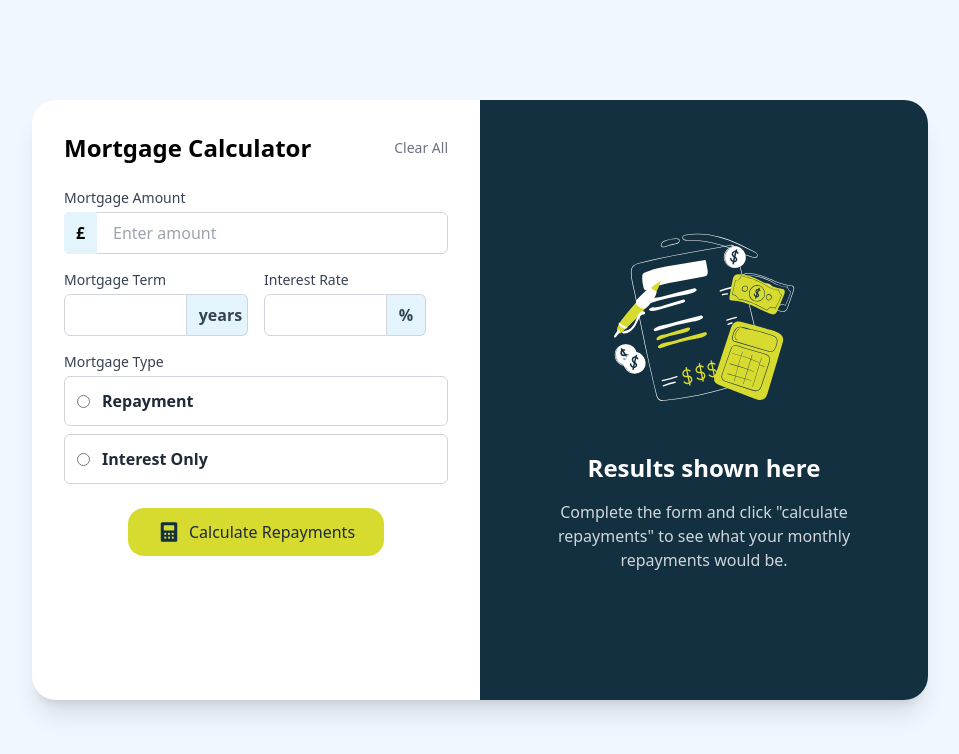
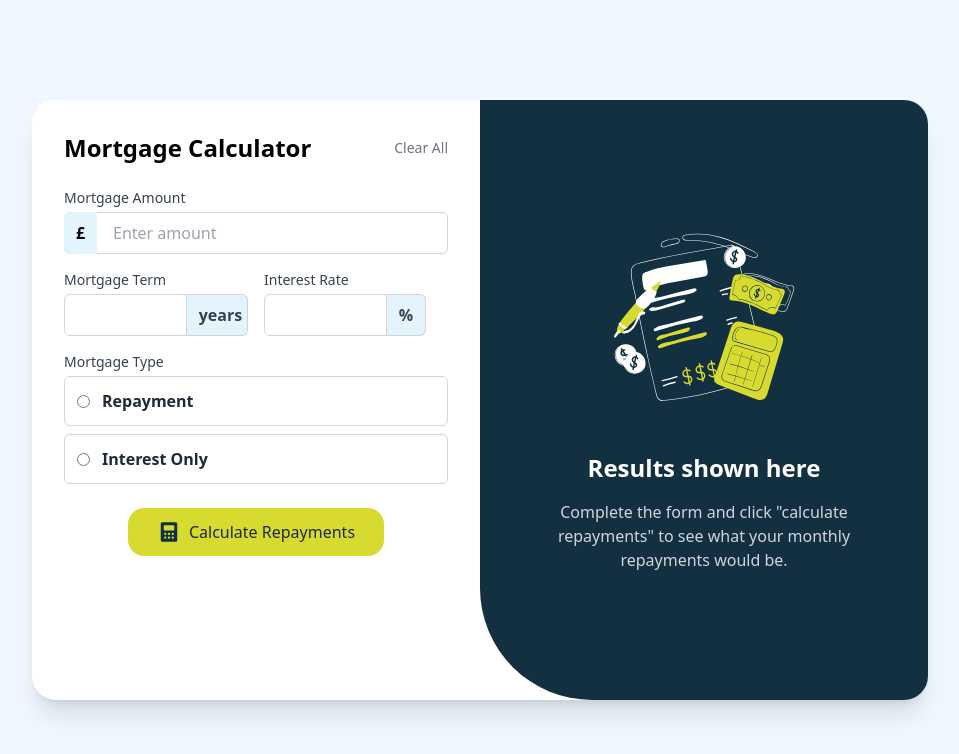
Before and after one commit to pratik-wadhai/mortgage-calculator, a React (Vite) app: page / in a window 1280 px wide. Shown: the top 754 px of the page, without its empty margins (160-1119 px from the left). Built offline with nearby package versions, Linux system fonts and the light colour scheme.

Commit message:
added border bottom radius for result

```diff
--- a/src/components/Result.jsx
+++ b/src/components/Result.jsx
@@ -3,7 +3,7 @@ import React from "react";
 const Result = ({ result }) => {
   if (!result) {
     return (
-      <div className="bg-[#133041] text-white p-8 w-3/5 flex flex-col justify-center items-center">
+      <div className="bg-[#133041] text-white p-8 w-3/5 flex flex-col justify-center items-center rounded-bl-[7rem]">
         <div className="mb-8">
           <svg
             xmlns="http://www.w3.org/2000/svg"
@@ -204,7 +204,7 @@ const Result = ({ result }) => {
   }
 
   return (
-    <div className="w-3/5 bg-[#133041] text-white p-8 border-t-2 rounded-t-2xl">
+    <div className="w-3/5 bg-[#133041] text-white p-8 border-t-2 rounded-bl-[7rem]   ">
       <h2 className="text-2xl font-bold mb-4">Your Results</h2>
       <p className=" text-sm text-gray-300 mb-6">
         Your results are shown below based on the information you provided. To
```
